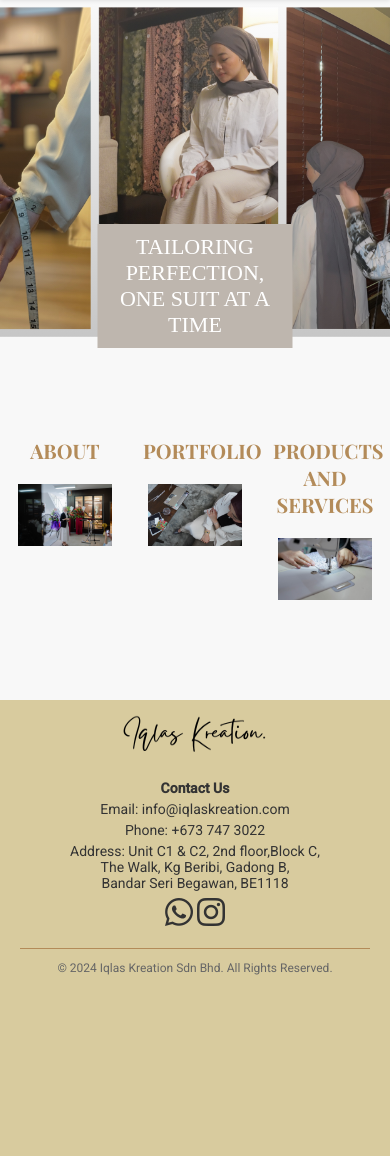
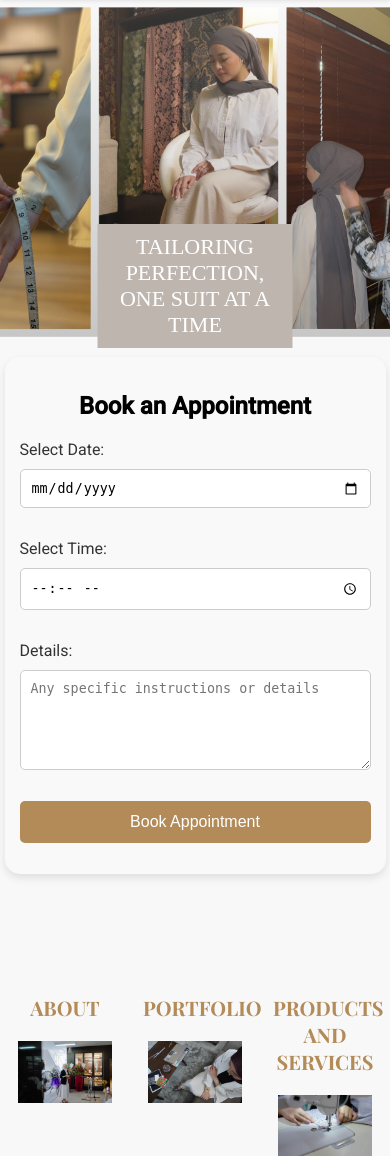
Before and after one commit to Zylioth/Group12_WEBDEV_AS1, a PHP site: page / in a window 390 px wide. Shown: the part 91-1247 px from the top of the page. Before the commit the page ends 1066 px from the top, so only its background shows below. Run offline with PHP 8.4, Linux system fonts and the light colour scheme; some libraries are stand-ins or nearby versions; some web fonts are replaced.

Commit message:
Added simple Appointment Form on index & CSS for it. Also form responsive

```diff
--- a/css/style.css
+++ b/css/style.css
@@ -176,6 +176,58 @@ caption rh index.html */
   .nav-active {
     display: flex; /* Show nav links when the menu is active */
   }
+}
+
+/* Sini Start CSS tuk Appointment Form */
+
+.appointment-form {
+  background-color: #f9f9f9; /* Light background color */
+  padding: 20px; /* Spacing inside the form */
+  border-radius: 15px; /* Rounded corners */
+  box-shadow: 0 4px 8px rgba(0, 0, 0, 0.1); /* Subtle shadow for a 3D effect */
+  width: 100%;
+  max-width: 500px; /* Maximum width for the form */
+  margin: 20px auto; /* Center the form */
+}
+
+.appointment-form h2 {
+  text-align: center;
+  font-family: 'Roboto', sans-serif;
+  font-size: 24px;
+  margin-bottom: 20px;
+}
+
+.appointment-form label {
+  font-family: 'Roboto', sans-serif;
+  font-size: 16px;
+  color: #333;
+}
+
+.appointment-form input[type="date"],
+.appointment-form input[type="time"],
+.appointment-form textarea {
+  width: 100%;
+  padding: 10px;
+  margin: 10px 0;
+  border: 1px solid #ccc;
+  border-radius: 5px;
+  box-sizing: border-box;
+}
+
+.appointment-form input[type="submit"] {
+  width: 100%;
+  padding: 12px;
+  background-color: #b38b59;
+  color: white;
+  border: none;
+  border-radius: 5px;
+  font-size: 18px;
+  cursor: pointer;
+  transition: background-color 0.3s ease;
+}
+
+.appointment-form input[type="submit"]:hover {
+  background-color: #5f492f;
 }
 
 
@@ -432,3 +484,20 @@ footer {
       font-size: 12px;
   }
 }
+
+/* Responsive css for Appointment Form */
+
+@media (max-width: 600px) {
+  .appointment-form {
+      padding: 15px;
+      max-width: 90%; /* Adjust form width for smaller screens */
+  }
+
+  .appointment-form input[type="submit"] {
+      font-size: 16px; /* Adjust button font size */
+  }
+
+  .appointment-form textarea {
+      height: 100px; /* Adjust textarea height */
+  }
+}
--- a/index.php
+++ b/index.php
@@ -33,6 +33,27 @@ session_start();
    </div>
 
   </div>
+
+
+  <div class="appointment-form">
+
+    <!-- Booking Appointment Fomr -->
+  <h2>Book an Appointment</h2>
+    <form action="Functions/appointment.php" method="POST">
+        <label for="date">Select Date:</label><br>
+        <input type="date" id="date" name="date" required><br><br>
+
+        <label for="time">Select Time:</label><br>
+        <input type="time" id="time" name="time" required><br><br>
+
+        <label for="details">Details:</label><br>
+        <textarea id="details" name="details" rows="4" cols="50" placeholder="Any specific instructions or details"></textarea><br><br>
+
+        <input type="submit" value="Book Appointment">
+    </form>
+
+  </div>
+
 
   <div class="sections">
 
```
Also changed, not shown: Functions/appointment.php (+74 -0 lines), dashboard.php (+12 -0 lines).
